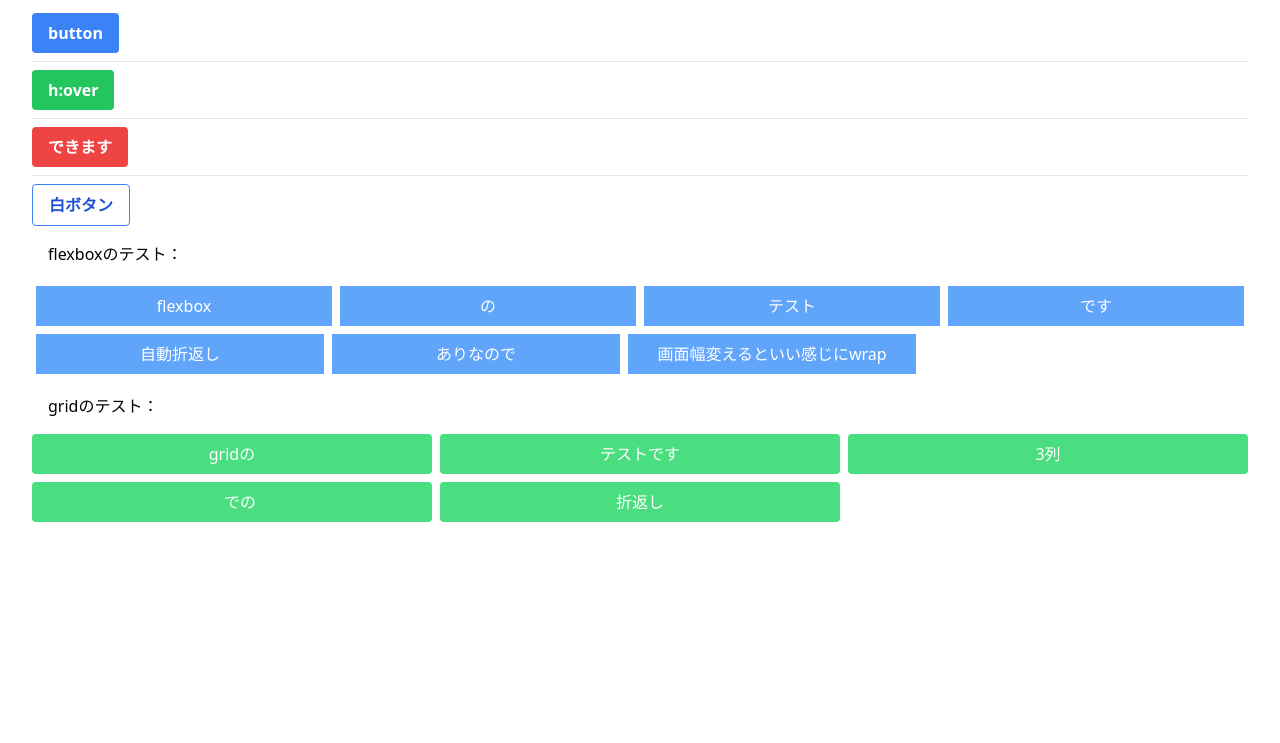
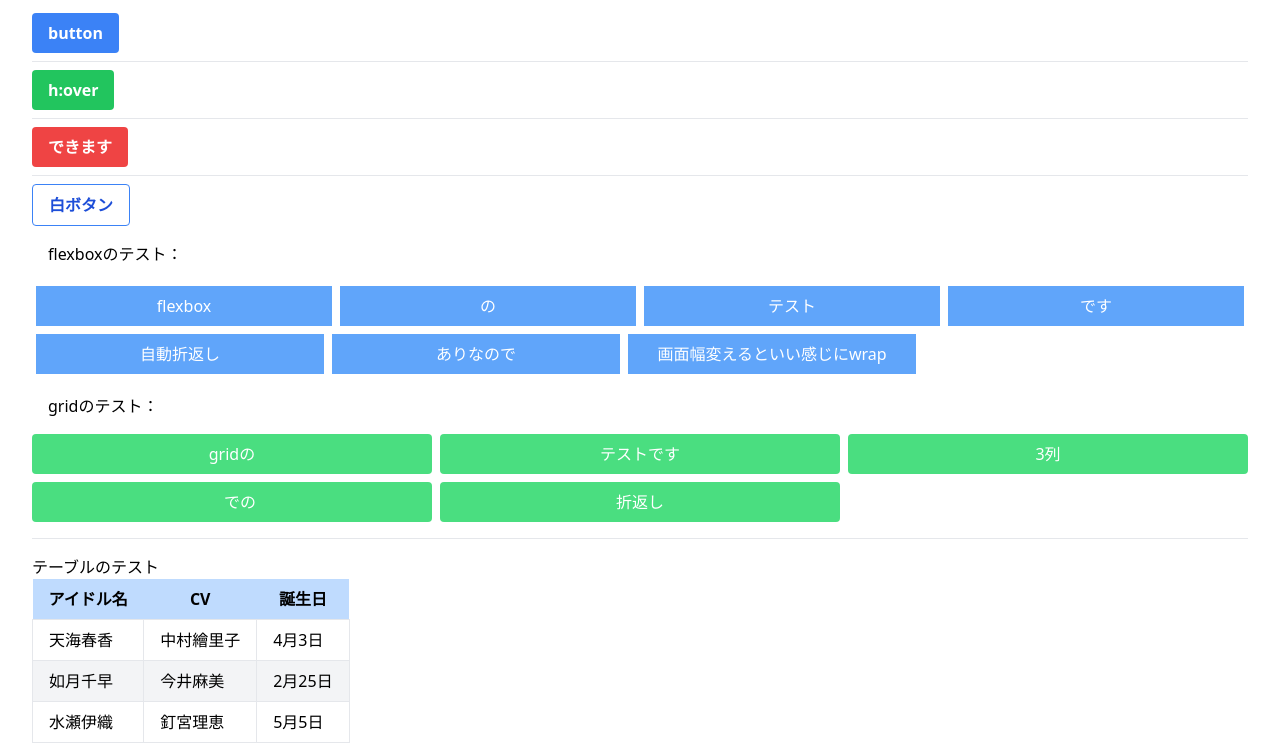
Before and after one commit to kugyu10/Tailwind_CSS_guide, a website: page src/index.html in a window 1280 px wide. Shown: the part 95-838 px from the top of the page. Before the commit the page ends 800 px from the top, so only its background shows below. Drawn offline with Linux system fonts and the light colour scheme.

Commit message:
add table-auto

```diff
--- a/src/index.html
+++ b/src/index.html
@@ -72,13 +72,41 @@
         3列
       </div>
       <div class="bg-green-400 text-center text-white p-2 rounded">
-      　での
+        　での
       </div>
       <div class="bg-green-400 text-center text-white p-2 rounded">
         折返し
       </div>
+    </div>
 
-    </div>
+    <hr class="my-4">
+
+    <h2>テーブルのテスト</h2>
+    <table class="table-auto">
+      <thread>
+        <tr class="bg-blue-200">
+          <th class="px-4 py-2">アイドル名</th>
+          <th class="px-4 py-2">CV</th>
+          <th class="px-4 py-2">誕生日</th>
+        </tr>
+      </thread>
+      <tr>
+        <td class="border px-4 py-2">天海春香</td>
+        <td class="border px-4 py-2">中村繪里子</td>
+        <td class="border px-4 py-2">4月3日</td>
+      </tr>
+      <tr class="bg-gray-100">
+        <td class="border px-4 py-2">如月千早</td>
+        <td class="border px-4 py-2">今井麻美</td>
+        <td class="border px-4 py-2">2月25日</td>
+      </tr>
+      <tr>
+        <td class="border px-4 py-2">水瀬伊織</td>
+        <td class="border px-4 py-2">釘宮理恵</td>
+        <td class="border px-4 py-2">5月5日</td>
+      </tr>
+    </table>
+  </div>
   </div>
 </body>
 
```
Also changed, not shown: dist/output.css.
